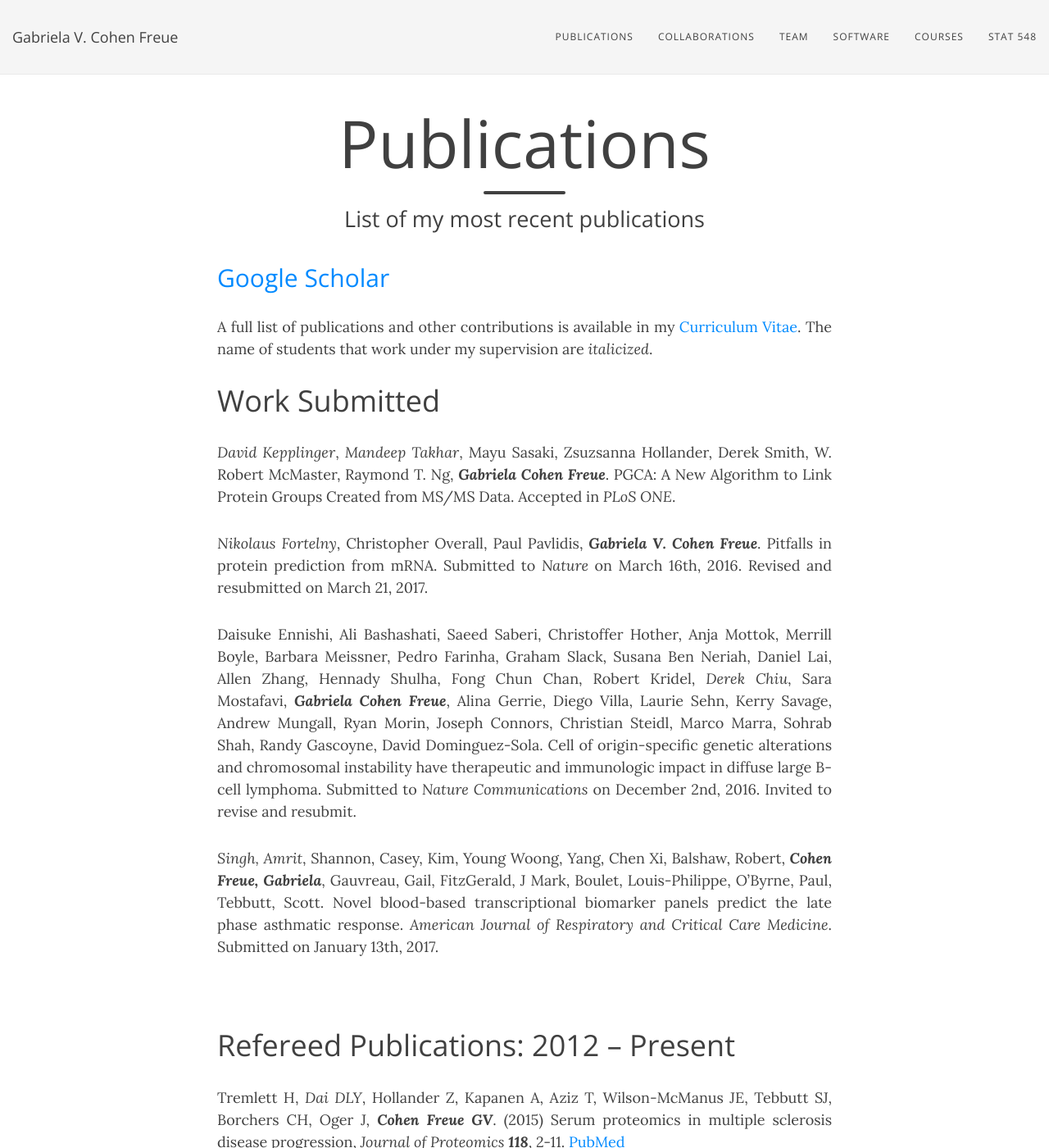
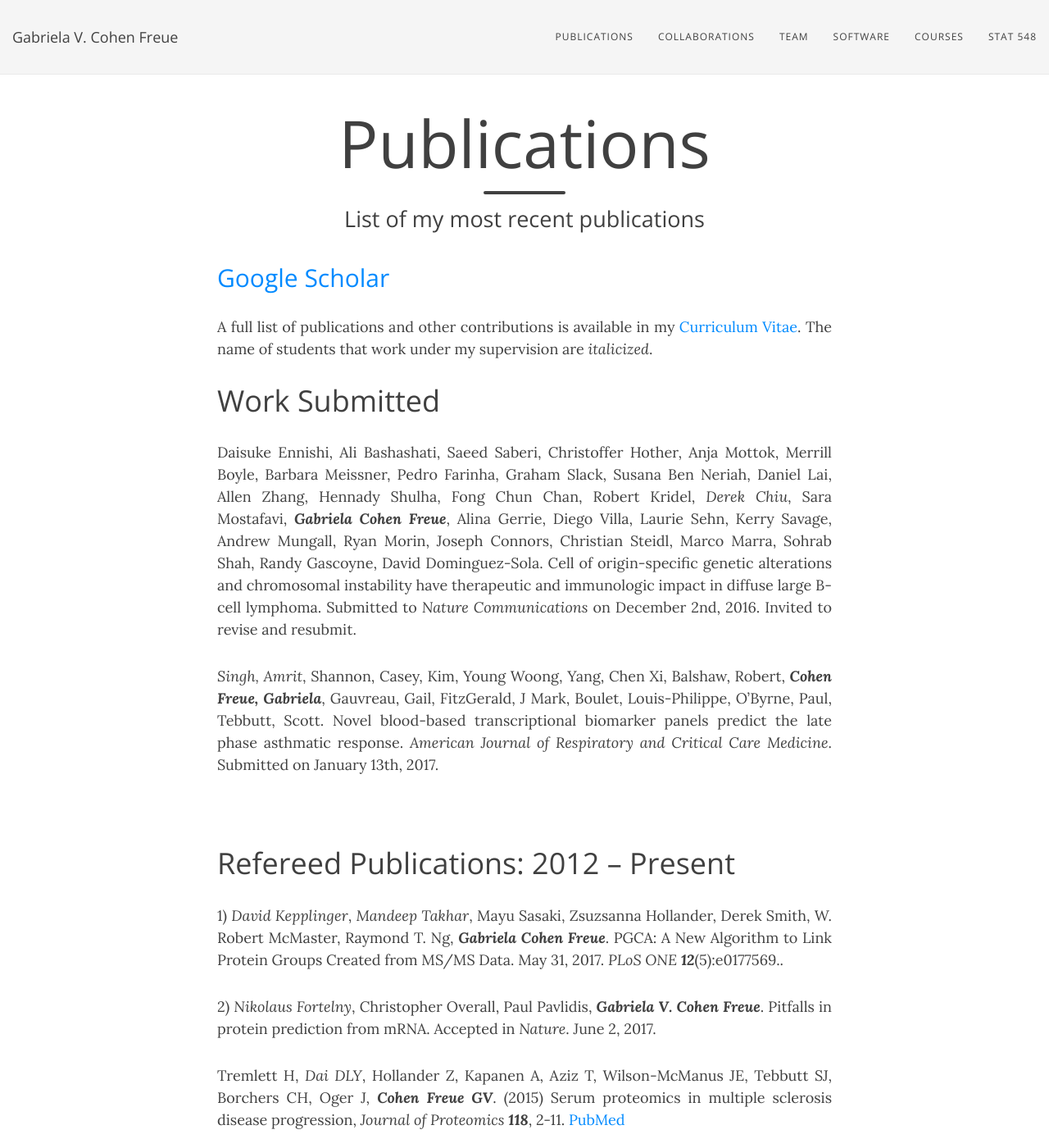
Before and after one commit to gcohenfr/gcohenfr.github.io, a Jekyll site: the page built from pub.md, in a window 1280 px wide and 1400 px high. Shown: the whole window at 82% size. Built offline with Jekyll 4.4.1, drawn with Linux system fonts in a browser that asks for light colours; nearby versions of some CDN libraries; some of the changed lines change nothing that is shown.

Commit message:
Update pub.md

```diff
--- a/pub.md
+++ b/pub.md
@@ -9,9 +9,6 @@
 A full list of publications and other contributions is available in my [Curriculum Vitae](/cv.md). The name of students that work under my supervision are *italicized*.
 
 # Work Submitted
-*David Kepplinger*, *Mandeep Takhar*, Mayu Sasaki, Zsuzsanna Hollander, Derek Smith, W. Robert McMaster, Raymond T. Ng, ***Gabriela Cohen Freue***. PGCA: A New Algorithm to Link Protein Groups Created from MS/MS Data. Accepted in *PLoS ONE*.
-
-*Nikolaus Fortelny*, Christopher Overall, Paul Pavlidis, ***Gabriela V. Cohen Freue***. Pitfalls in protein prediction from mRNA. Submitted to *Nature* on March 16th, 2016. Revised and resubmitted on March 21, 2017.
 
 Daisuke Ennishi, Ali Bashashati, Saeed Saberi, Christoffer Hother, Anja Mottok, Merrill Boyle, Barbara Meissner, Pedro Farinha, Graham Slack, Susana Ben Neriah, Daniel Lai, Allen Zhang, Hennady Shulha, Fong Chun Chan, Robert Kridel, *Derek Chiu*, Sara Mostafavi, ***Gabriela Cohen Freue***, Alina Gerrie, Diego Villa, Laurie Sehn, Kerry Savage, Andrew Mungall, Ryan Morin, Joseph Connors, Christian Steidl, Marco Marra, Sohrab Shah, Randy Gascoyne, David Dominguez-Sola. Cell of origin-specific genetic alterations and chromosomal instability have therapeutic and immunologic impact in diffuse large B-cell lymphoma. Submitted to *Nature Communications* on December 2nd, 2016. Invited to revise and resubmit.
 
@@ -19,6 +16,10 @@
 
 <br>
 # Refereed Publications: 2012 -- Present
+
+1) *David Kepplinger*, *Mandeep Takhar*, Mayu Sasaki, Zsuzsanna Hollander, Derek Smith, W. Robert McMaster, Raymond T. Ng, ***Gabriela Cohen Freue***. PGCA: A New Algorithm to Link Protein Groups Created from MS/MS Data. May 31, 2017. *PLoS ONE* ***12***(5):e0177569..
+
+2) *Nikolaus Fortelny*, Christopher Overall, Paul Pavlidis, ***Gabriela V. Cohen Freue***. Pitfalls in protein prediction from mRNA. Accepted in *Nature*. June 2, 2017.
 
 Tremlett H, *Dai DLY*, Hollander Z, Kapanen A, Aziz T, Wilson-McManus JE, Tebbutt SJ, Borchers CH, Oger J, ***Cohen Freue GV***. (2015) Serum proteomics in multiple sclerosis disease progression, *Journal of Proteomics* ***118***, 2-11.
 [PubMed](https://www.ncbi.nlm.nih.gov/pubmed/25753122)
```
